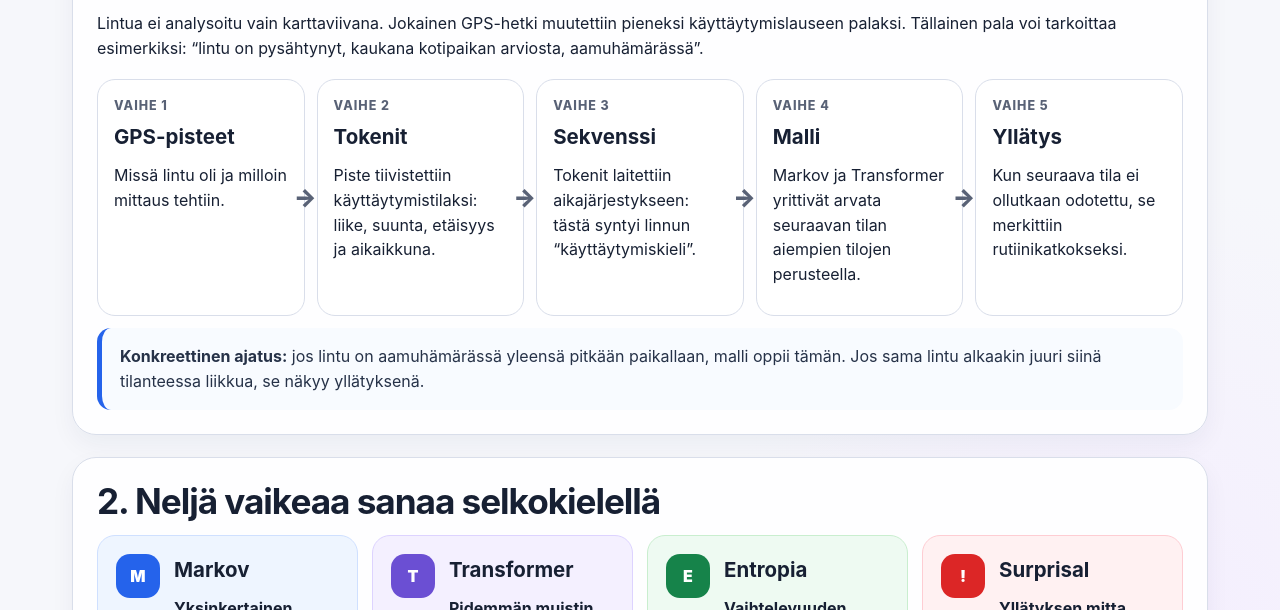
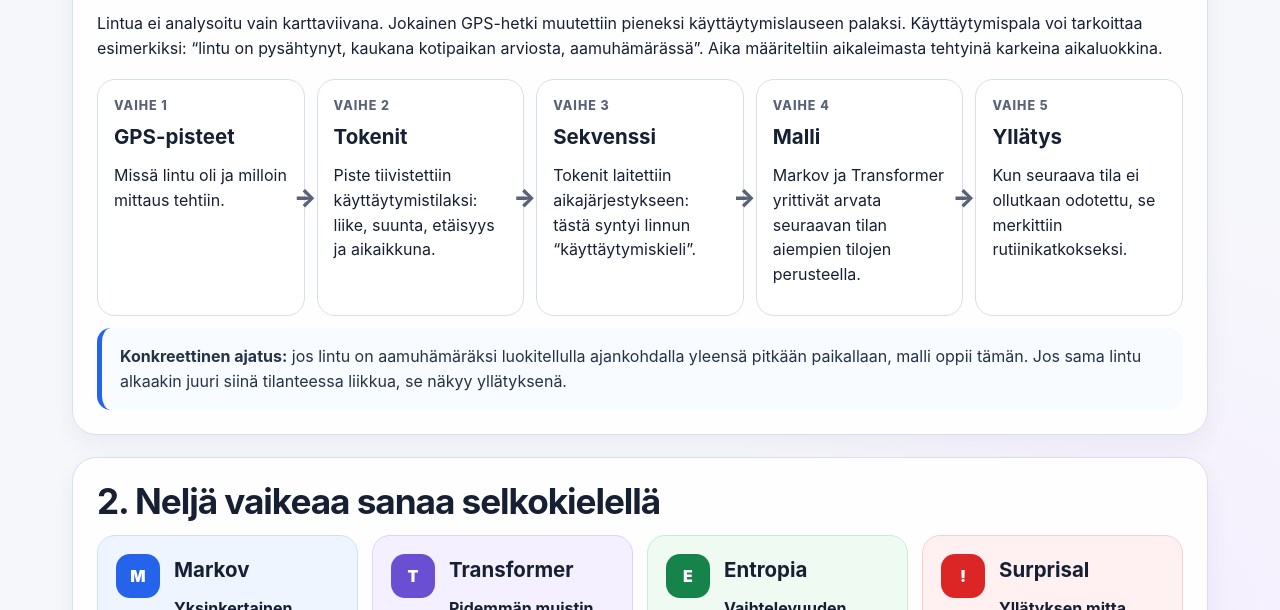
Before and after one commit to NinaLista/Animal1, a plain HTML site: page index.html in a window 1280 px wide. Shown: the part 595-1205 px from the top of the page. Drawn offline with Linux system fonts and the light colour scheme.

Commit message:
edit index

```diff
--- a/index.html
+++ b/index.html
@@ -200,7 +200,7 @@
 
 <section class="card">
   <h2>1. Mitä oikeastaan tarkasteltiin?</h2>
-  <p>Lintua ei analysoitu vain karttaviivana. Jokainen GPS-hetki muutettiin pieneksi käyttäytymislauseen palaksi. Tällainen pala voi tarkoittaa esimerkiksi: “lintu on pysähtynyt, kaukana kotipaikan arviosta, aamuhämärässä”.</p>
+  <p>Lintua ei analysoitu vain karttaviivana. Jokainen GPS-hetki muutettiin pieneksi käyttäytymislauseen palaksi. Käyttäytymispala voi tarkoittaa esimerkiksi: “lintu on pysähtynyt, kaukana kotipaikan arviosta, aamuhämärässä”. Aika määriteltiin aikaleimasta tehtyinä karkeina aikaluokkina.</p>
   <div class="flow" aria-label="Analyysiputki">
     <div class="flow-step"><div class="kicker">Vaihe 1</div><h3>GPS-pisteet</h3><p>Missä lintu oli ja milloin mittaus tehtiin.</p></div>
     <div class="flow-step"><div class="kicker">Vaihe 2</div><h3>Tokenit</h3><p>Piste tiivistettiin käyttäytymistilaksi: liike, suunta, etäisyys ja aikaikkuna.</p></div>
@@ -208,7 +208,7 @@
     <div class="flow-step"><div class="kicker">Vaihe 4</div><h3>Malli</h3><p>Markov ja Transformer yrittivät arvata seuraavan tilan aiempien tilojen perusteella.</p></div>
     <div class="flow-step"><div class="kicker">Vaihe 5</div><h3>Yllätys</h3><p>Kun seuraava tila ei ollutkaan odotettu, se merkittiin rutiinikatkokseksi.</p></div>
   </div>
-  <div class="plain-explain"><strong>Konkreettinen ajatus:</strong> jos lintu on aamuhämärässä yleensä pitkään paikallaan, malli oppii tämän. Jos sama lintu alkaakin juuri siinä tilanteessa liikkua, se näkyy yllätyksenä.</div>
+  <div class="plain-explain"><strong>Konkreettinen ajatus:</strong> jos lintu on aamuhämäräksi luokitellulla ajankohdalla yleensä pitkään paikallaan, malli oppii tämän. Jos sama lintu alkaakin juuri siinä tilanteessa liikkua, se näkyy yllätyksenä.</div>
 </section>
 
 <section class="card">
```
